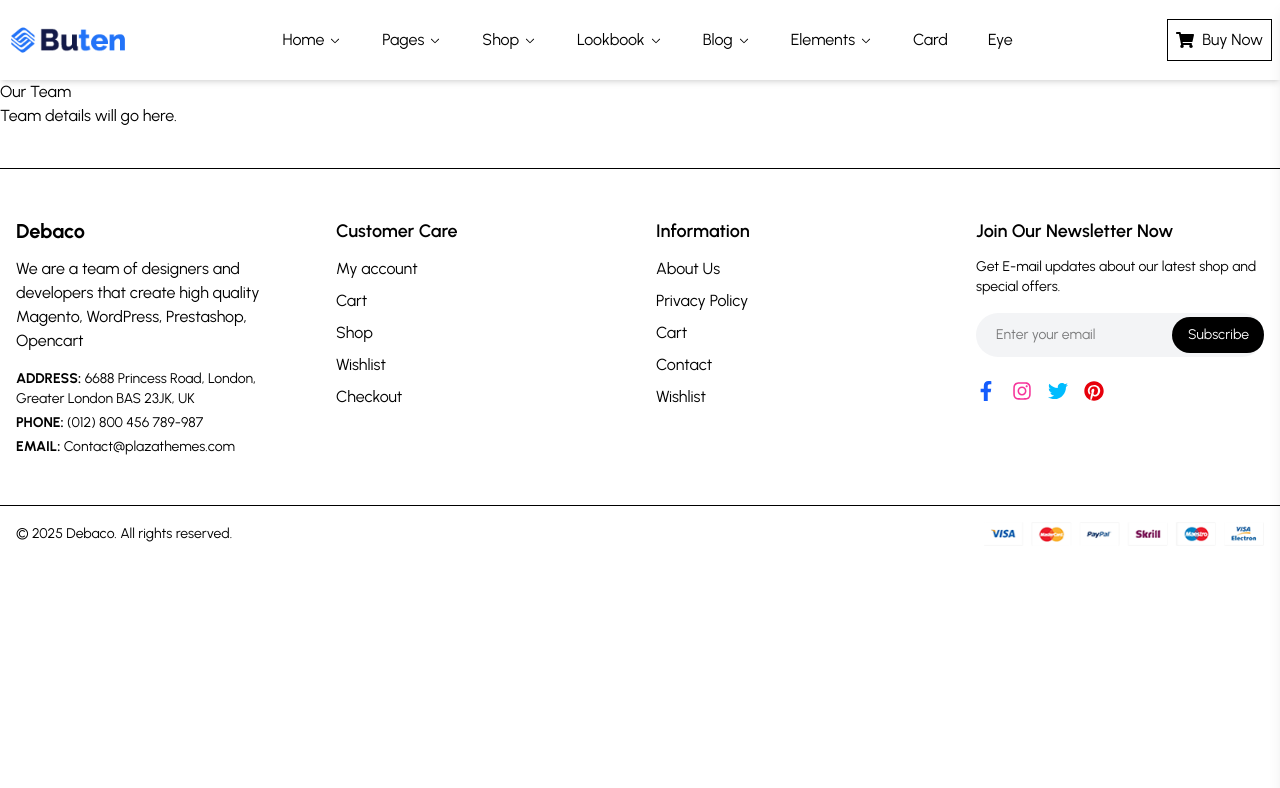
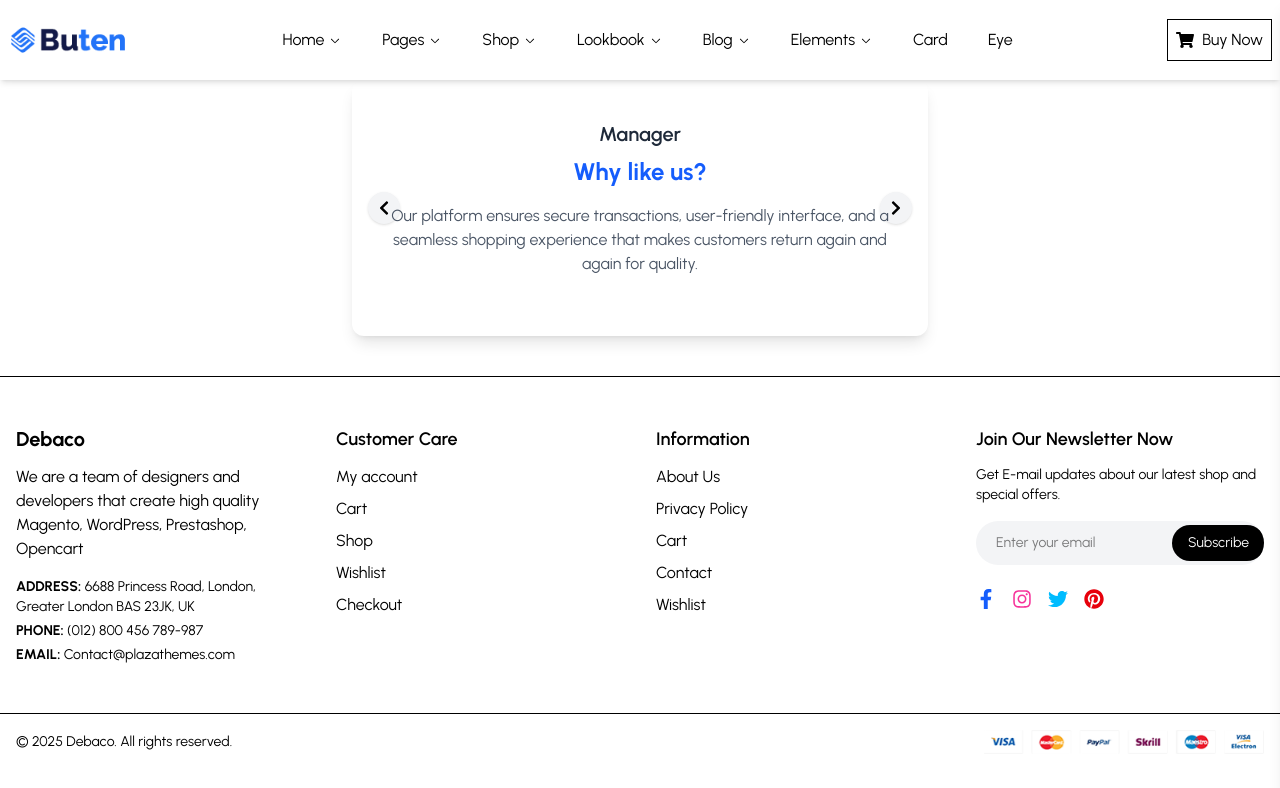
Before and after one commit to Naimul-Islam20/E-commerce-website, a Next.js app: page /rout/element/testimonials in a window 1280 px wide. Shown: the top 788 px of the page. Built offline with nearby package versions, Linux system fonts and the light colour scheme.

Commit message:
update eye button and another about that

```diff
--- a/app/components/FeaturedProducts.jsx
+++ b/app/components/FeaturedProducts.jsx
@@ -48,19 +48,19 @@ const FeaturedProducts = () => {
           </h1>
 
           <p className="text-black text-base mt-6 mb-12 max-w-xl text-center">
-            Proin gravida nibh vel velit auctor aliquet. Aenean sollicitudin, lorem quis bibendum auctor, nisi elit.
+            Proin gravida nibh vel velit auctor aliquet. Aenean sollicitudin,
+            lorem quis bibendum auctor, nisi elit.
           </p>
         </div>
 
         {/* Slide and Info Section */}
         <div className="relative flex flex-col md:flex-row items-center gap-8">
-      {/* White background */}
-<div
-  className="absolute left-0 right-0 top-1/2 transform -translate-y-1/2
+          {/* White background */}
+          <div
+            className="absolute left-0 right-0 top-1/2 transform -translate-y-1/2
              h-[400px] bg-white opacity-90 rounded-lg z-0
              border-4 border-blue-400 hidden md:block"
-></div>
-
+          ></div>
 
           {/* Slider */}
           <div className="w-full md:w-1/2 z-10 flex justify-center md:justify-start pl-18">
@@ -98,16 +98,17 @@ const FeaturedProducts = () => {
               ))}
             </h3>
             <p className="text-gray-700 mb-6">
-              Proin gravida nibh vel velit auctor aliquet. Aenean sollicitudin, lorem quis bibendum auctor, nisi elit consequat ipsum, nec sagittis sem nibh id elit.
+              Proin gravida nibh vel velit auctor aliquet. Aenean sollicitudin,
+              lorem quis bibendum auctor, nisi elit consequat ipsum, nec
+              sagittis sem nibh id elit.
             </p>
             {/* Shop Now Button */}
             <button className="px-6 py-2 border border-black text-black  hover:bg-blue-500  hover:-translate-y-1 transition-all duration-500 ease-in-out transform ">
               Add to cart
             </button>
-                 <button className="px-6 py-2 border border-black text-black  hover:bg-blue-500  hover:-translate-y-1 transition-all duration-500 ease-in-out transform ">
-                    <Link href='/rout/team'   > Team Page</Link>
+            <button className="px-6 py-2 border border-black text-black  hover:bg-blue-500  hover:-translate-y-1 transition-all duration-500 ease-in-out transform ">
+              <Link href="/rout/element/team"> Team Page</Link>
             </button>
-
           </div>
         </div>
       </div>
--- a/app/components/products/ProductClient.jsx
+++ b/app/components/products/ProductClient.jsx
@@ -4,13 +4,14 @@ import { useGetProductsQuery } from "@/features/apiSlice";
 import SkeletonCart from "@/utils/skeletonCart";
 import CartFunction from "@/utils/cartFunction";
 import ViewImageButton from "@/utils/eyeFeatur/eyeFeatur"; // ✅ Use this
+import { IoIosHeart } from "react-icons/io";
 
 export default function ProductList() {
   const { data, error, isLoading } = useGetProductsQuery();
 
   if (isLoading) {
     return (
-      <div className="grid grid-cols-3 gap-4">
+      <div className="grid grid-cols-1   sm:grid-cols-2 md:grid-cols-3 gap-4">
         {Array.from({ length: 6 }).map((_, i) => (
           <SkeletonCart key={i} />
         ))}
@@ -23,17 +24,32 @@ export default function ProductList() {
   const filtered = data?.filter((item) => item.page === "home");
 
   return (
-    <div className="grid grid-cols-1 sm:grid-cols-2 md:grid-cols-3 gap-6">
+    <div className="grid grid-cols-1 sm:grid-cols-2 md:grid-cols-3 gap-4">
       {filtered?.map((item) => (
         <div
           key={item.id}
-          className="border p-4 rounded text-center relative group"
+          className="   text-center relative group overflow-hidden"
         >
-          <img
-            src={item.img}
-            alt={item.title}
-            className="w-full h-[300px] object-contain mb-2"
-          />
+          {/* Image with blur on hover */}
+          <div className="relative">
+            <img
+              src={item.img}
+              alt={item.title}
+              className="w-full h-[345px] object-contain mb-2 transition duration-300 "
+            />
+
+            {/* Buttons on hover */}
+            {/* Buttons on hover */}
+            <div className="absolute  p-2 bg-white top-1/2 left-1/2 -translate-x-1/2 -translate-y-1/2 flex items-center justify-center gap-2 opacity-0 group-hover:opacity-100 transition duration-300">
+              <CartFunction item={item} />
+
+              <ViewImageButton id={item.id} />
+              <button className=" px-4 py-2 text-2xl   border-s-2  border-gray-300  ">
+                <IoIosHeart className="hover:-translate-y-1 duration-200 transform  transition-all " />
+              </button>
+            </div>
+          </div>
+
           <h3 className="text-lg font-bold">{item.title}</h3>
 
           {item.discount ? (
@@ -49,10 +65,8 @@ export default function ProductList() {
             <p className="text-gray-600 mb-2">${item.price}</p>
           )}
 
-          <div className="flex justify-center gap-4 mt-4">
-            <CartFunction item={item} />
-            <ViewImageButton id={item.id} /> {/* ✅ Simplified */}
-          </div>
+          {/* Remove below buttons since they're now in hover overlay */}
+          <div className="flex justify-center gap-4 mt-4"></div>
         </div>
       ))}
     </div>
--- a/app/rout/card/page.js
+++ b/app/rout/card/page.js
@@ -96,19 +96,19 @@ export default function CardPage() {
                   </p>
 
                   {/* Quantity Controls */}
-                  <div className="flex items-center  gap-2   mt-2">
+                  <div  className="flex w-[90px] items-center border-2 border-gray-300 gap-2 md:px-1 justify-center">
                     <button
                       onClick={() => handleDecrease(item.id)}
-                      className="px-2 py-1 bg-gray-200 hover:bg-gray-300 rounded text-lg"
+                     className="text-gray-400 hover:text-black text-lg"
                     >
                       <FaCaretLeft />
                     </button>
-                    <span className="text-md p-2  w-[35px] font-semibold">
+                    <span className="text-sm p-2  w-[20px] font-semibold">
                       {item.quantity}
                     </span>
                     <button
                       onClick={() => handleIncrease(item.id)}
-                      className="px-2 py-1 bg-gray-200 hover:bg-gray-300 rounded text-lg"
+                     className="text-gray-400  hover:text-black text-lg"
                     >
                       <FaCaretRight />
                     </button>
@@ -128,8 +128,8 @@ export default function CardPage() {
         </div>
 
         {/* Right Column: Cart Totals */}
-        <div className="bg-gray-100  p-6 rounded-lg h-fit ">
-          <h2 className="text-xl font-bold mb-4">🧾 Cart Totals</h2>
+        <div className="bg-gray-100   p-6 rounded-lg h-fit ">
+          <h2 className="text-xl font-bold mb-4"> Cart Totals</h2>
 
           <div className="mb-4">
             <p className="text-gray-600">
--- a/app/rout/element/testimonials/page.js
+++ b/app/rout/element/testimonials/page.js
@@ -1,8 +1,76 @@
-export default function TeamPage() {
+"use client";
+import { useEffect, useState } from "react";
+import { FaChevronLeft, FaChevronRight } from "react-icons/fa";
+
+const slides = [
+  {
+    title: "Manager",
+    question: "Why like us?",
+    answer:
+      "We provide top-notch customer service, fast delivery, and a dedicated support team who are always ready to assist you with any need at any time.",
+  },
+  {
+    title: "Manager",
+    question: "Why like us?",
+    answer:
+      "Our platform ensures secure transactions, user-friendly interface, and a seamless shopping experience that makes customers return again and again for quality.",
+  },
+];
+
+export default function WhyLikeUsCarousel() {
+  const [current, setCurrent] = useState(0);
+  const [direction, setDirection] = useState("left"); // or "right"
+
+  // Auto slide (every 4 sec)
+  useEffect(() => {
+    const interval = setInterval(() => {
+      goNext();
+    }, 4000);
+    return () => clearInterval(interval);
+  }, []);
+
+  const goNext = () => {
+    setDirection("left");
+    setCurrent((prev) => (prev + 1) % slides.length);
+  };
+
+  const goPrev = () => {
+    setDirection("right");
+    setCurrent((prev) => (prev - 1 + slides.length) % slides.length);
+  };
+
   return (
-    <div>
-      <h1>Our Team</h1>
-      <p>Team details will go here.</p>
+    <div className="relative w-full max-w-xl mx-auto overflow-hidden bg-white rounded-xl shadow-lg">
+      {/* Slide content */}
+      <div className="relative h-64">
+        {slides.map((slide, index) => (
+          <div
+            key={index}
+            className={`absolute w-full h-full px-6 py-10 text-center transition-all duration-700 ease-in-out
+            ${index === current ? "opacity-100 z-20" : "opacity-0 z-10"}
+            ${index === current && direction === "left" ? "animate-slideInLeft" : ""}
+            ${index === current && direction === "right" ? "animate-slideInRight" : ""}`}
+          >
+            <h3 className="text-xl font-semibold text-gray-800 mb-2">{slide.title}</h3>
+            <h2 className="text-2xl font-bold text-blue-600 mb-4">{slide.question}</h2>
+            <p className="text-gray-600">{slide.answer}</p>
+          </div>
+        ))}
+      </div>
+
+      {/* Navigation Arrows */}
+      <button
+        onClick={goPrev}
+        className="absolute top-1/2 left-4 transform -translate-y-1/2 bg-gray-100 p-2 rounded-full shadow hover:bg-gray-200"
+      >
+        <FaChevronLeft />
+      </button>
+      <button
+        onClick={goNext}
+        className="absolute top-1/2 right-4 transform -translate-y-1/2 bg-gray-100 p-2 rounded-full shadow hover:bg-gray-200"
+      >
+        <FaChevronRight />
+      </button>
     </div>
   );
 }
--- a/utils/cartFunction.js
+++ b/utils/cartFunction.js
@@ -29,10 +29,20 @@ export default function CartFunction({ item }) {
           handleAdd();
         }
       }}
-      className="bg-blue-600 text-white px-3 w-10 h-10
- py-2 rounded hover:bg-blue-700 flex items-center justify-center gap-2 transition-all duration-200"
+      className=" px-3  h-10
+ py-2   flex items-center justify-center  text-2xl transition-all "
     >
-      {isAdded ? <HiShoppingBag size={20} /> : <MdShoppingCart size={20} />}
+      {isAdded ? (
+        <HiShoppingBag
+          className="hover:-translate-y-1 duration-200 transform  transition-all "
+          size={20}
+        />
+      ) : (
+        <MdShoppingCart
+          className="hover:-translate-y-1 transform duration-200  transition-all "
+          size={20}
+        />
+      )}
     </button>
   );
 }
--- a/utils/eyeFeatur/eyeFeatur.js
+++ b/utils/eyeFeatur/eyeFeatur.js
@@ -9,7 +9,7 @@ export default function ViewImageButton({ id }) {
   const [isClient, setIsClient] = useState(false);
 
   useEffect(() => {
-    setIsClient(true); // Client check to avoid hydration error
+    setIsClient(true);
   }, []);
 
   const handleOpen = () => setShowModal(true);
@@ -21,9 +21,9 @@ export default function ViewImageButton({ id }) {
     <>
       <button
         onClick={handleOpen}
-        className=" px-4 py-2 bg-white rounded hover:bg-gray-50"
+        className="px-3 ps-5  border-s-2  border-gray-300  py-2   text-2xl  "
       >
-       <FaEye/>
+        < FaEye className=" hover:-translate-y-1 transform duration-200 transition-all "/>
       </button>
 
       {showModal && <EyeModal id={id} onClose={handleClose} />}
```
Also changed, not shown: app/rout/eye/page.js (+12 -10 lines).
